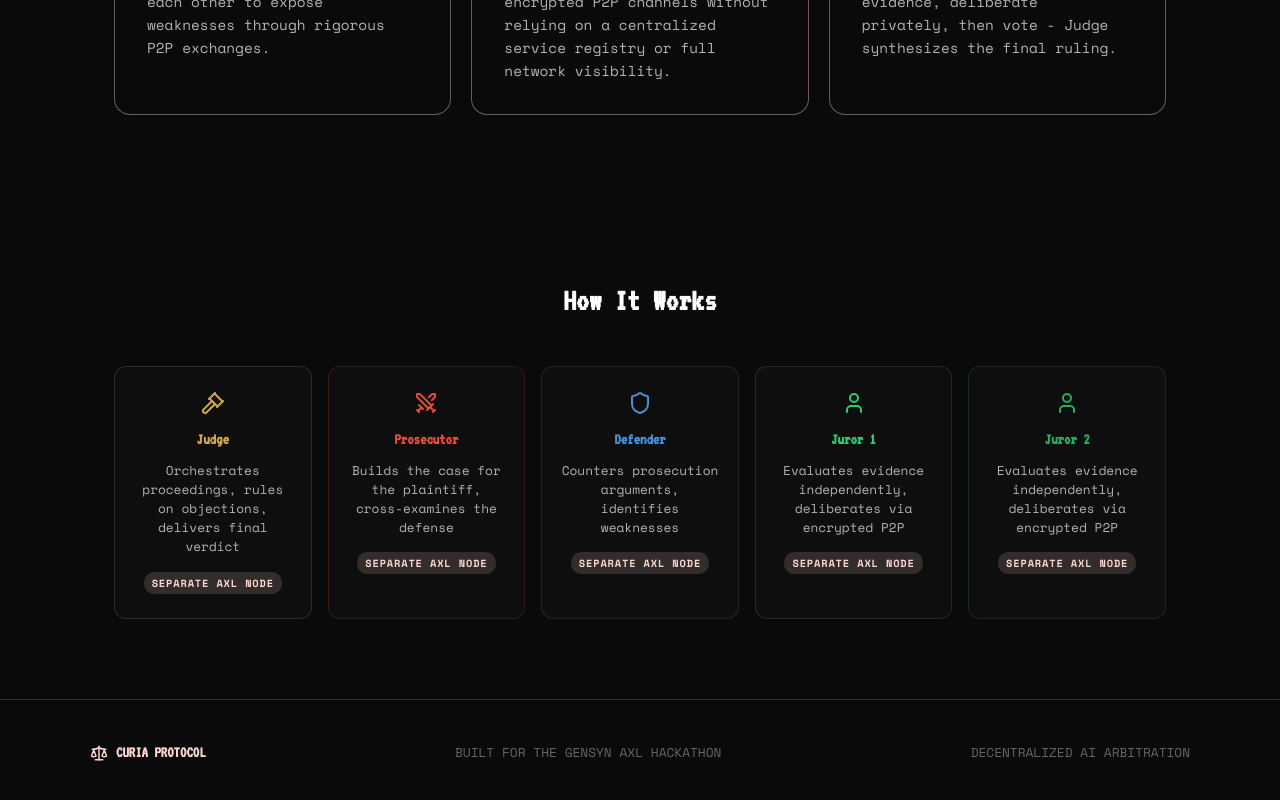
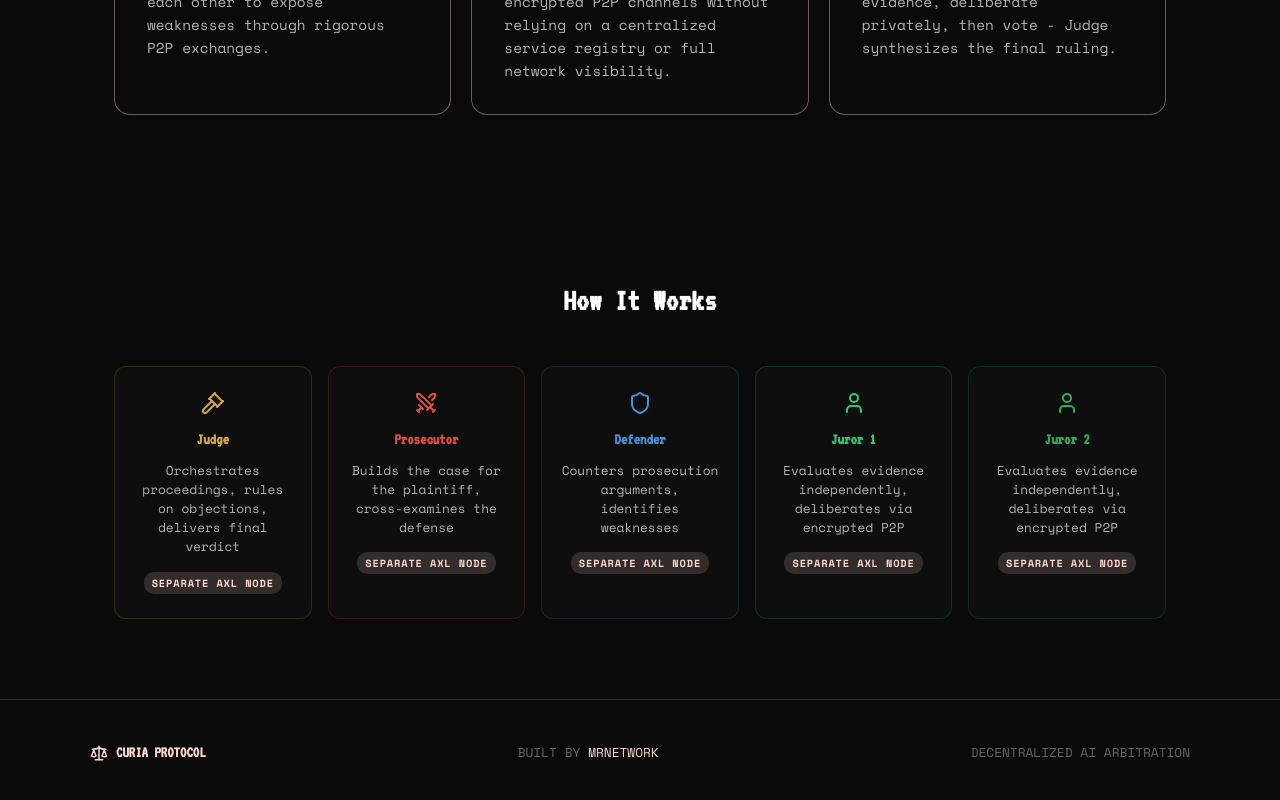
Before and after one commit to mrnetwork0001/Curia, a Next.js app in the folder frontend/: page / in a window 1280 px wide. Shown: the part 1019-1819 px from the top of the page. Built offline with nearby package versions, Linux system fonts and the light colour scheme.

Commit message:
feat: update footer to credit MrNetwork with X profile link

```diff
--- a/frontend/components/Footer.module.css
+++ b/frontend/components/Footer.module.css
@@ -28,3 +28,14 @@
   color: var(--text-dim);
   text-transform: uppercase;
 }
+
+.footerLink {
+  color: var(--gold);
+  text-decoration: none;
+  transition: opacity 0.2s ease;
+}
+
+.footerLink:hover {
+  opacity: 0.75;
+  text-decoration: underline;
+}
--- a/frontend/components/Footer.tsx
+++ b/frontend/components/Footer.tsx
@@ -8,7 +8,7 @@ export default function Footer() {
         <span className={styles.footerLogo} style={{ display: "flex", alignItems: "center", gap: "8px" }}>
           <Scale size={18} /> Curia Protocol
         </span>
-        <span className={styles.footerText}>Built for the Gensyn AXL Hackathon</span>
+        <span className={styles.footerText}>Built by <a href="https://x.com/encrypt_wizard" target="_blank" rel="noopener noreferrer" className={styles.footerLink}>MrNetwork</a></span>
         <span className={styles.footerText}>Decentralized AI Arbitration</span>
       </div>
     </footer>
```
